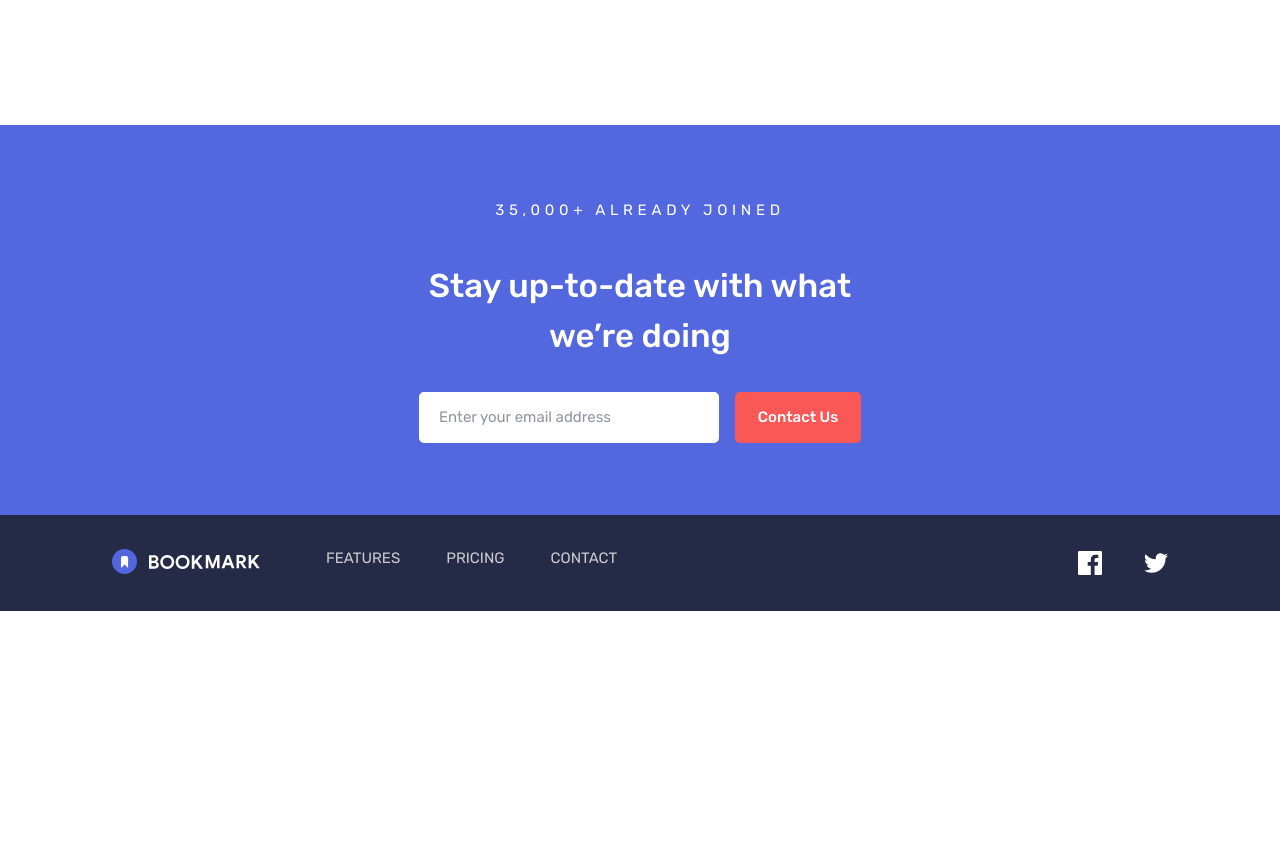
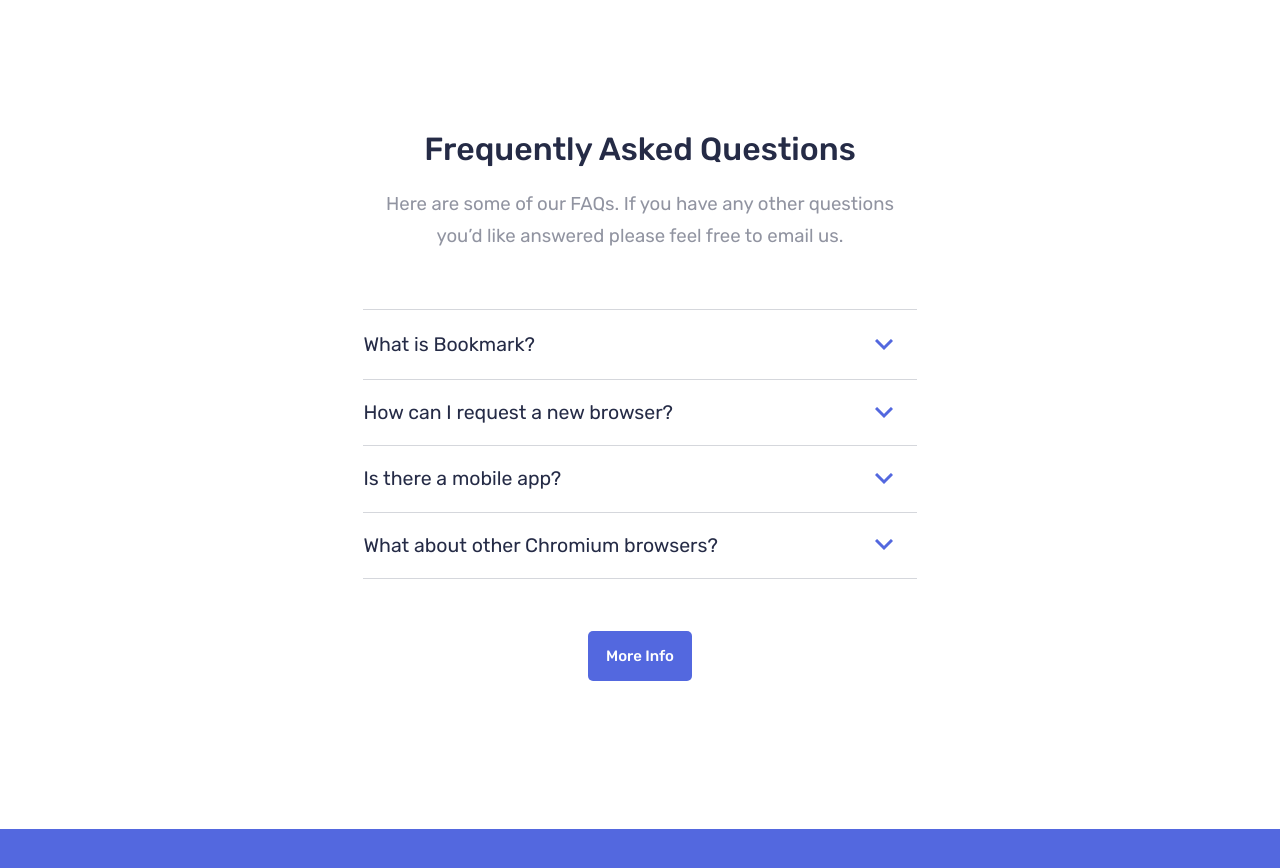
Before and after one commit to adryanrosa/bookmark-landing-page, a React (Create React App) app: page / in a window 1280 px wide. Shown: the part 1160-2028 px from the top of the page. Before the commit the page ends 1771 px from the top, so only its background shows below. Built offline with nearby package versions, Linux system fonts and the light colour scheme.

Commit message:
Adiciona FAQ

```diff
--- a/src/App.jsx
+++ b/src/App.jsx
@@ -4,12 +4,14 @@
 import Download from './sections/Download';
 import Contact from './sections/Contact';
 import Footer from './sections/Footer';
+import FAQ from './sections/FAQ';
 
 function App() {
   return (
     <>
       <Hero />
       <Download />
+      <FAQ />
       <Contact />
       <Footer />
     </>
--- a/src/sections/Download/index.module.scss
+++ b/src/sections/Download/index.module.scss
@@ -4,6 +4,10 @@
   padding: 0 2rem;
   margin-top: 9rem;
   margin-bottom: 8.75rem;
+
+  @include breakpoint-up(large) {
+    margin-bottom: 12.5rem;
+  }
 
   .cards-grid {
     @include margin-x-auto;
@@ -12,7 +16,6 @@
     gap: 2.5rem;
     width: fit-content;
     margin-top: 2.625rem;
-    margin-bottom: 12.5rem;
 
     @include breakpoint-up(large) {
       flex-direction: row;
--- /dev/null
+++ b/src/sections/FAQ/Accordion/index.jsx
@@ -0,0 +1,34 @@
+import React, { useState, useRef } from 'react';
+
+import styles from './index.module.scss';
+import { ReactComponent as Arrow } from '../../../images/icon-arrow.svg';
+
+function Accordion({ title, children }) {
+  const [isActive, setIsActive] = useState(false);
+
+  const content = useRef(null);
+
+  return (
+    <div className={ styles.accordion }>
+      <button
+        type="button"
+        className={ styles.accordion__toggle }
+        onClick={ () => setIsActive(!isActive) }
+      >
+        {title}
+        <Arrow
+          className={ `${styles.accordion__icon} ${isActive ? styles.rotate : ''}` }
+        />
+      </button>
+      <div
+        ref={ content }
+        style={ { maxHeight: isActive ? `${content.current.scrollHeight}px` : '0px' } }
+        className={ styles.accordion__content }
+      >
+        <p>{children}</p>
+      </div>
+    </div>
+  );
+}
+
+export default Accordion;
--- /dev/null
+++ b/src/sections/FAQ/Accordion/index.module.scss
@@ -0,0 +1,69 @@
+@use "../../../styles/utils" as *;
+
+.accordion {
+  display: flex;
+  flex-direction: column;
+  border-bottom: 1px solid hsla(229, 8%, 60%, 0.375);
+  padding: 1.125rem 0;
+
+  @include breakpoint-up(medium) {
+    &:first-of-type {
+      border-top: 1px solid hsla(229, 8%, 60%, 0.375);
+      padding: 1.25rem 0;
+    }
+  }
+
+  &__toggle {
+    display: flex;
+    justify-content: space-between;
+    align-items: center;
+    cursor: pointer;
+    background-color: transparent;
+    color: var(--clr-neutral-700);
+    font-size: 0.9375rem;
+    font-weight: var(--fw-regular);
+    padding: 0;
+    border: none;
+    outline: none;
+
+    @include media-hover {
+      &:hover {
+        color: var(--clr-accent);
+      }
+    }
+
+    @include breakpoint-up(medium) {
+      font-size: 1.21875rem;
+      padding-right: 1.5rem;
+    }
+  }
+
+  &__icon {
+    transition: transform 312.5ms ease-in-out;
+    stroke: var(--clr-primary);
+  }
+
+  .rotate {
+    transform: rotate(180deg);
+    stroke: var(--clr-accent);
+  }
+
+  &__content {
+    overflow: hidden;
+    transition: max-height 312.5ms ease-in-out;
+
+    p {
+      font-size: 0.9375rem;
+      text-align: left;
+      padding: 1.75rem 0 0.75rem;
+      max-width: none;
+      line-height: 1.875;
+
+      @include breakpoint-up(medium) {
+        font-size: 1.03125rem;
+        padding: 2.25rem 0 0.625rem;
+        line-height: 2;
+      }
+    }
+  }
+}
--- /dev/null
+++ b/src/sections/FAQ/index.jsx
@@ -0,0 +1,45 @@
+/* eslint-disable max-len */
+import React from 'react';
+import Accordion from './Accordion';
+
+import styles from './index.module.scss';
+import Button from '../../UI/Button';
+
+const questions = [
+  {
+    title: 'What is Bookmark?',
+    content: 'Lorem ipsum dolor sit amet, consectetur adipiscing elit. Fusce tincidunt justo eget ultricies fringilla. Phasellus blandit ipsum quis quam ornare mattis.',
+  },
+  {
+    title: 'How can I request a new browser?',
+    content: 'Vivamus luctus eros aliquet convallis ultricies. Mauris augue massa, ultricies non ligula. Suspendisse imperdiet. Vivamus luctus eros aliquet convallis ultricies. Mauris augue massa, ultricies non ligula. Suspendisse imperdie tVivamus luctus eros aliquet convallis ultricies. Mauris augue massa, ultricies non ligula. Suspendisse imperdiet.',
+  },
+  {
+    title: 'Is there a mobile app?',
+    content: 'Sed consectetur quam id neque fermentum accumsan. Praesent luctus vestibulum dolor, ut condimentum urna vulputate eget. Cras in ligula quis est pharetra mattis sit amet pharetra purus. Sed sollicitudin ex et ultricies bibendum.',
+  },
+  {
+    title: 'What about other Chromium browsers?',
+    content: 'Integer condimentum ipsum id imperdiet finibus. Vivamus in placerat mi, at euismod dui. Aliquam vitae neque eget nisl gravida pellentesque non ut velit.',
+  },
+];
+
+function FAQ() {
+  return (
+    <div className={ styles.faq }>
+      <h2>Frequently Asked Questions</h2>
+      <p className={ styles.text }>
+        Here are some of our FAQs. If you have any other questions you’d like
+        answered please feel free to email us.
+      </p>
+
+      {questions.map(({ title, content }) => (
+        <Accordion key={ title } title={ title }>{content}</Accordion>
+      ))}
+
+      <Button color="blue">More Info</Button>
+    </div>
+  );
+}
+
+export default FAQ;
--- /dev/null
+++ b/src/sections/FAQ/index.module.scss
@@ -0,0 +1,28 @@
+@use "../../styles/utils" as *;
+
+.faq {
+  padding: 0 2rem;
+  margin-bottom: 7.75rem;
+  max-width: 54ch;
+  @include margin-x-auto;
+
+  @include breakpoint-up(medium) {
+    margin-bottom: 9.25rem;
+  }
+
+  .text {
+    margin-bottom: 3rem;
+
+    @include breakpoint-up(medium) {
+      margin-bottom: 3.5rem;
+    }
+  }
+
+  button:last-child {
+    margin-top: 2.875rem;
+
+    @include breakpoint-up(medium) {
+      margin-top: 3.25rem;
+    }
+  }
+}
```
Also changed, not shown: src/images/icon-arrow.svg, text.txt.
